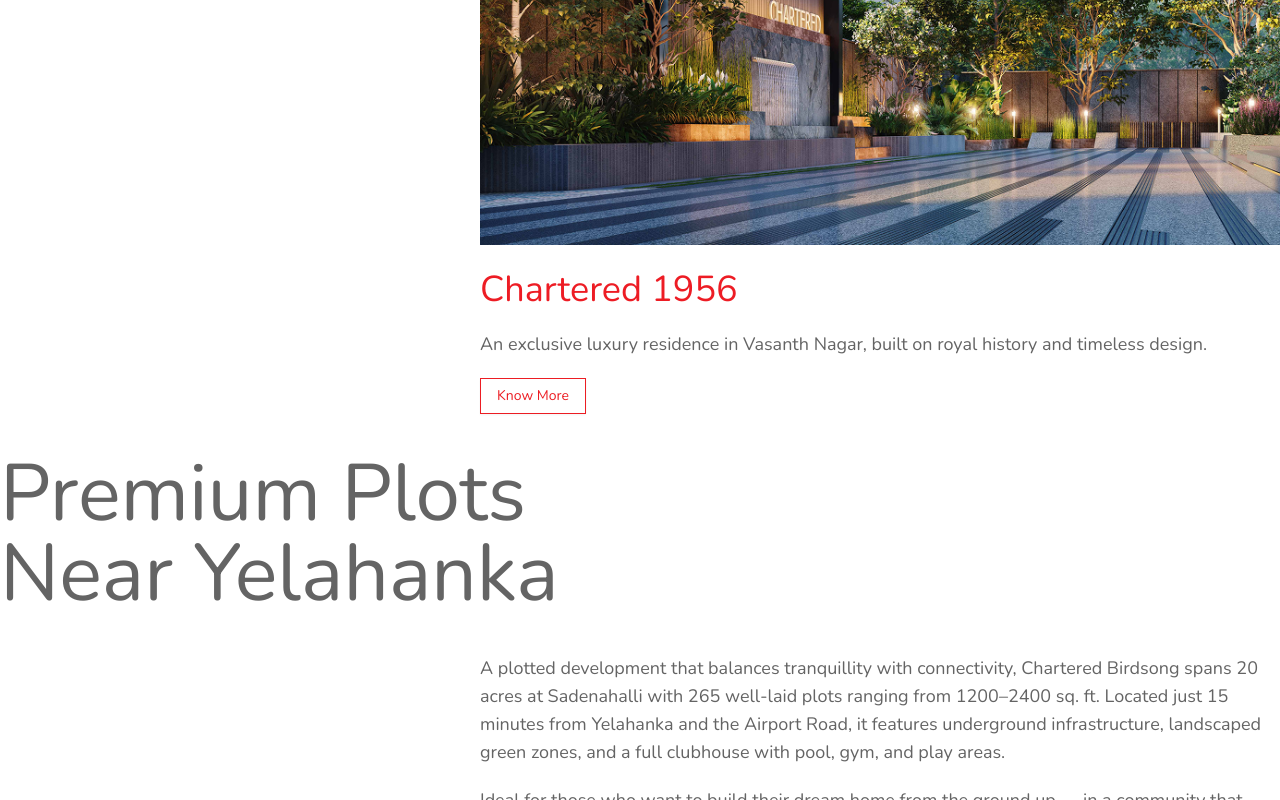
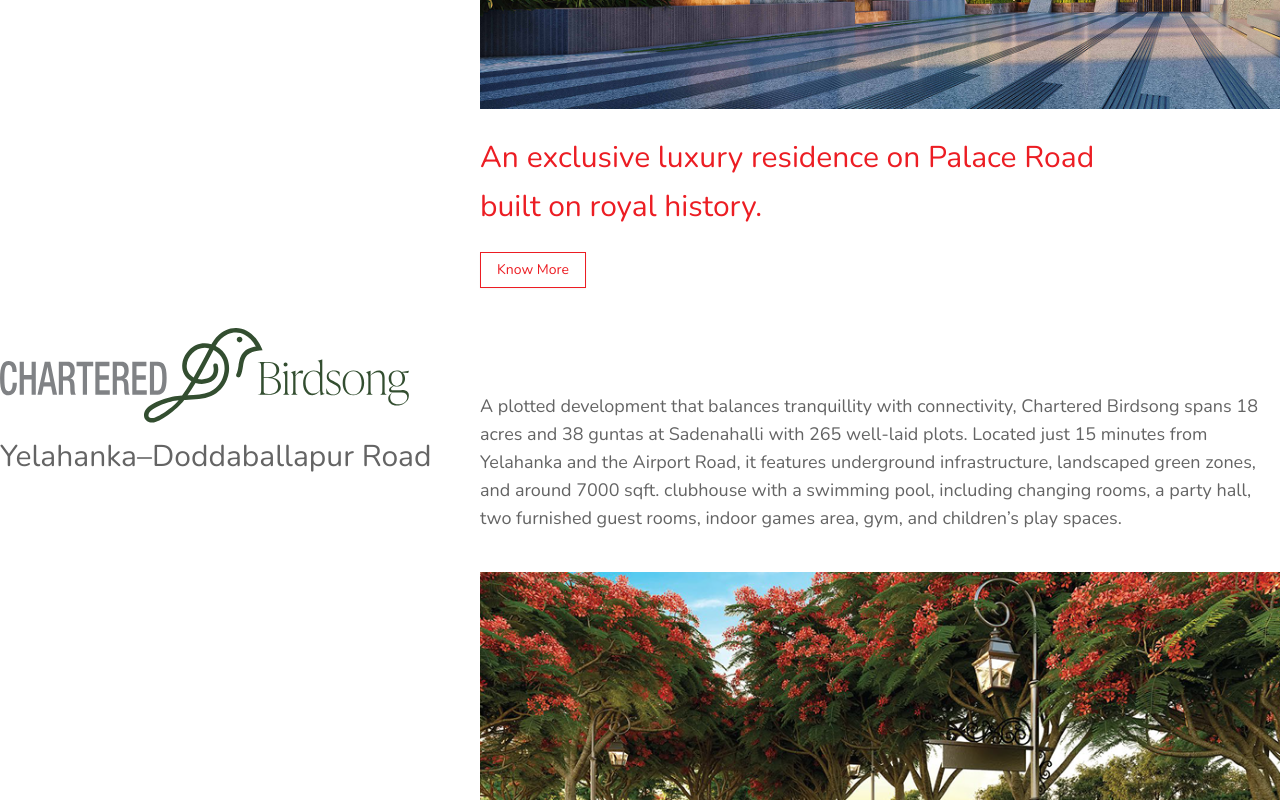
Before and after one commit to ivistaz-ecom/chartered-housing, a Next.js app: page /projects/ongoing in a window 1280 px wide. Shown: the part 1600-2400 px from the top of the page. Built offline with nearby package versions, Linux system fonts and the light colour scheme.

Commit message:
Ongoing Project: New design updated

```diff
--- a/components/Projects/ProjectsListingPage.jsx
+++ b/components/Projects/ProjectsListingPage.jsx
@@ -7,12 +7,21 @@ const ProjectsListingPage = ({ projectsList }) => {
     <div className="my-10">
       <div className="max-w-7xl mx-auto space-y-10">
         {projectsList.map((project, i) => (
-          <div className="max-w-7xl mx-auto" key={i}>
-            <h2
+          <div className="max-w-7xl mx-auto flex justify-between" key={i}>
+            {/* <h2
               className="text-[80px] leading-none text-[#646464] font-playfair mb-10"
               dangerouslySetInnerHTML={{ __html: project.title }}
-            ></h2>
-            <div className="flex justify-end">
+            ></h2> */}
+            <div className="flex flex-col gap-4 items-start">
+              <Image
+                src={project.logoUrl}
+                width={project.width}
+                height={project.height}
+                alt={project.projectName}
+              />
+              <p className="text-3xl text-primary-gray">{project.location}</p>
+            </div>
+            <div className="flex justify-end pt-16">
               <div className="w-[800px] text-lg text-[#646464] flex flex-col gap-5">
                 <p>{project.desc1}</p>
                 <p>{project.desc2}</p>
@@ -26,10 +35,11 @@ const ProjectsListingPage = ({ projectsList }) => {
                   />
                 </div>
 
-                <h3 className="text-4xl text-[#ED1C24] font-playfair">
-                  {project.projectName}
-                </h3>
-                <p>{project.shortDesc}</p>
+                <h3
+                  className="text-3xl text-primary-red leading-relaxed"
+                  dangerouslySetInnerHTML={{ __html: project.shortDesc }}
+                ></h3>
+                {/* <p>{project.shortDesc}</p> */}
                 <Link href={`/projects/ongoing${project.path}`}>
                   <Button
                     variant="outline"
```
Also changed, not shown: lib/constants/projects.js.
